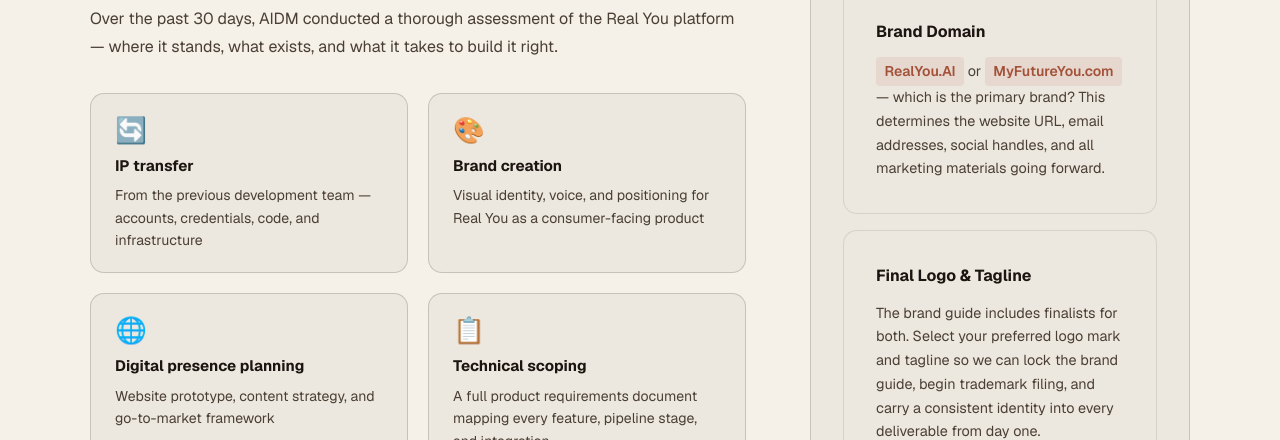
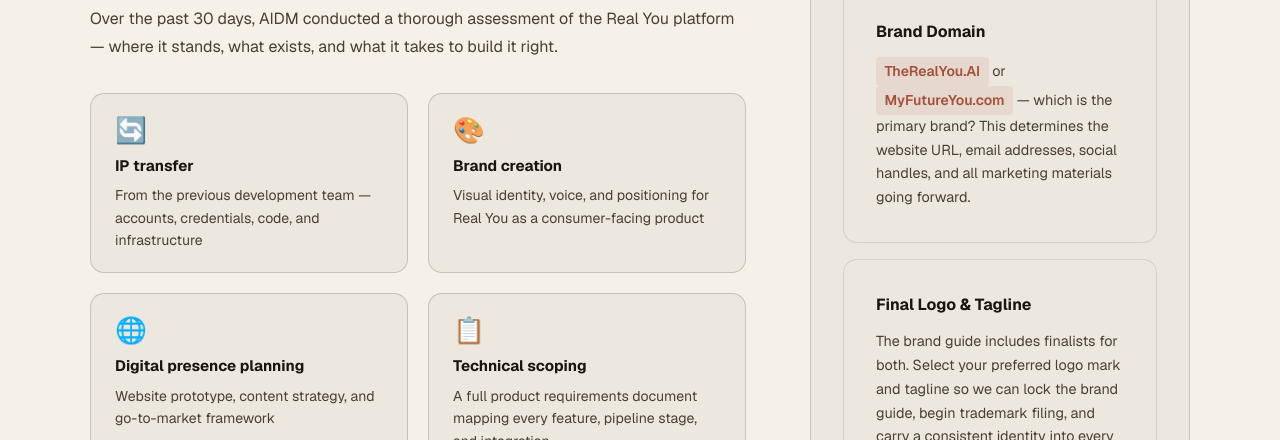
Before and after one commit to aidatamanagement/realyou-assessment, a plain HTML site: page index.html in a window 1280 px wide. Shown: the part 660-1100 px from the top of the page. Drawn offline with nearby package versions, Linux system fonts and the light colour scheme.

Commit message:
Fix: RealYou.AI -> TheRealYou.AI

```diff
--- a/index.html
+++ b/index.html
@@ -970,7 +970,7 @@
             <p style="font-size:0.88rem; color:var(--text-muted); margin-bottom:1.5rem; line-height:1.65;">Both affect the brand guide, the website, and the trademark filing process.</p>
             <div class="decision-card" style="margin-bottom:1rem;">
               <h3>Brand Domain</h3>
-              <p><span class="decision-highlight">RealYou.AI</span> or <span class="decision-highlight">MyFutureYou.com</span> — which is the primary brand? This determines the website URL, email addresses, social handles, and all marketing materials going forward.</p>
+              <p><span class="decision-highlight">TheRealYou.AI</span> or <span class="decision-highlight">MyFutureYou.com</span> — which is the primary brand? This determines the website URL, email addresses, social handles, and all marketing materials going forward.</p>
             </div>
             <div class="decision-card">
               <h3>Final Logo &amp; Tagline</h3>
```
